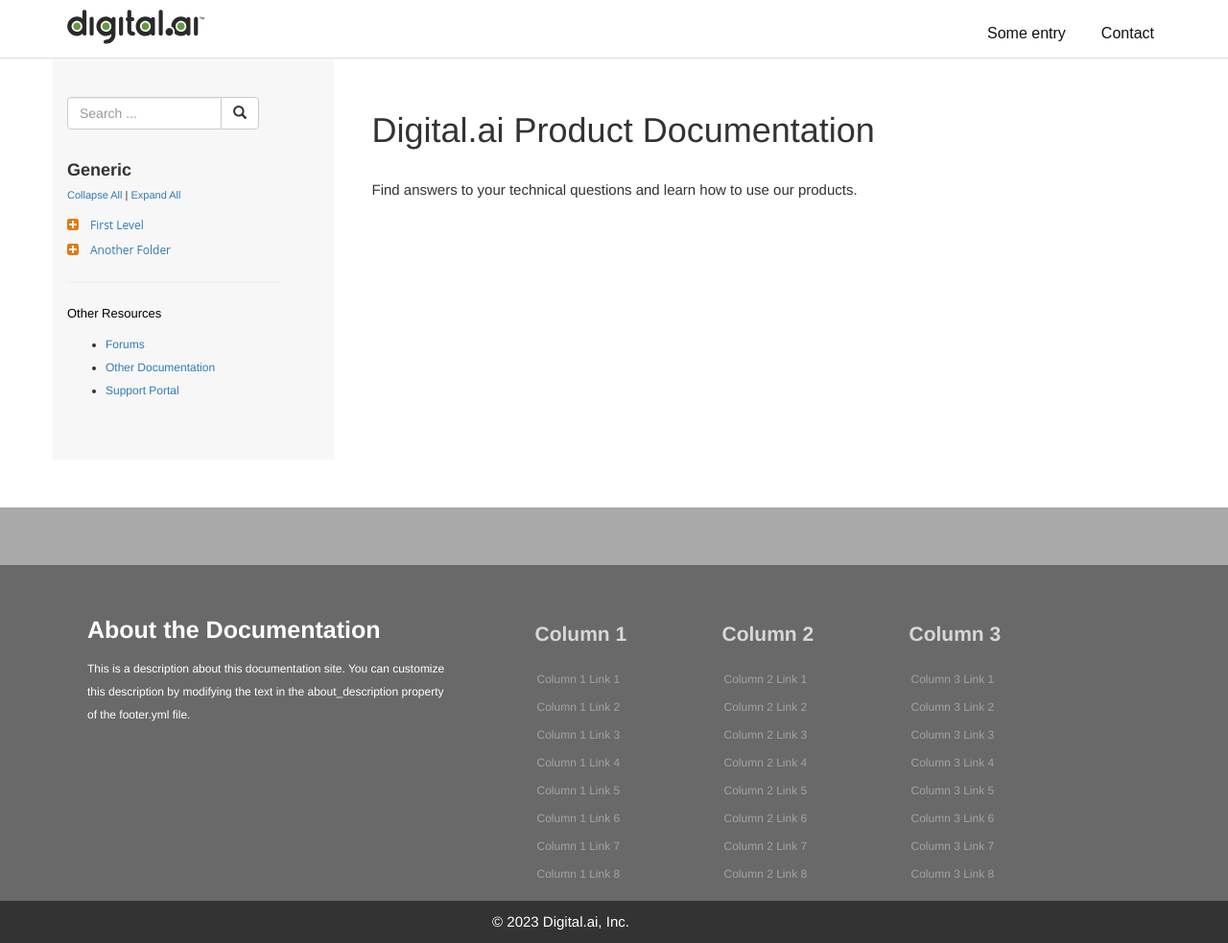
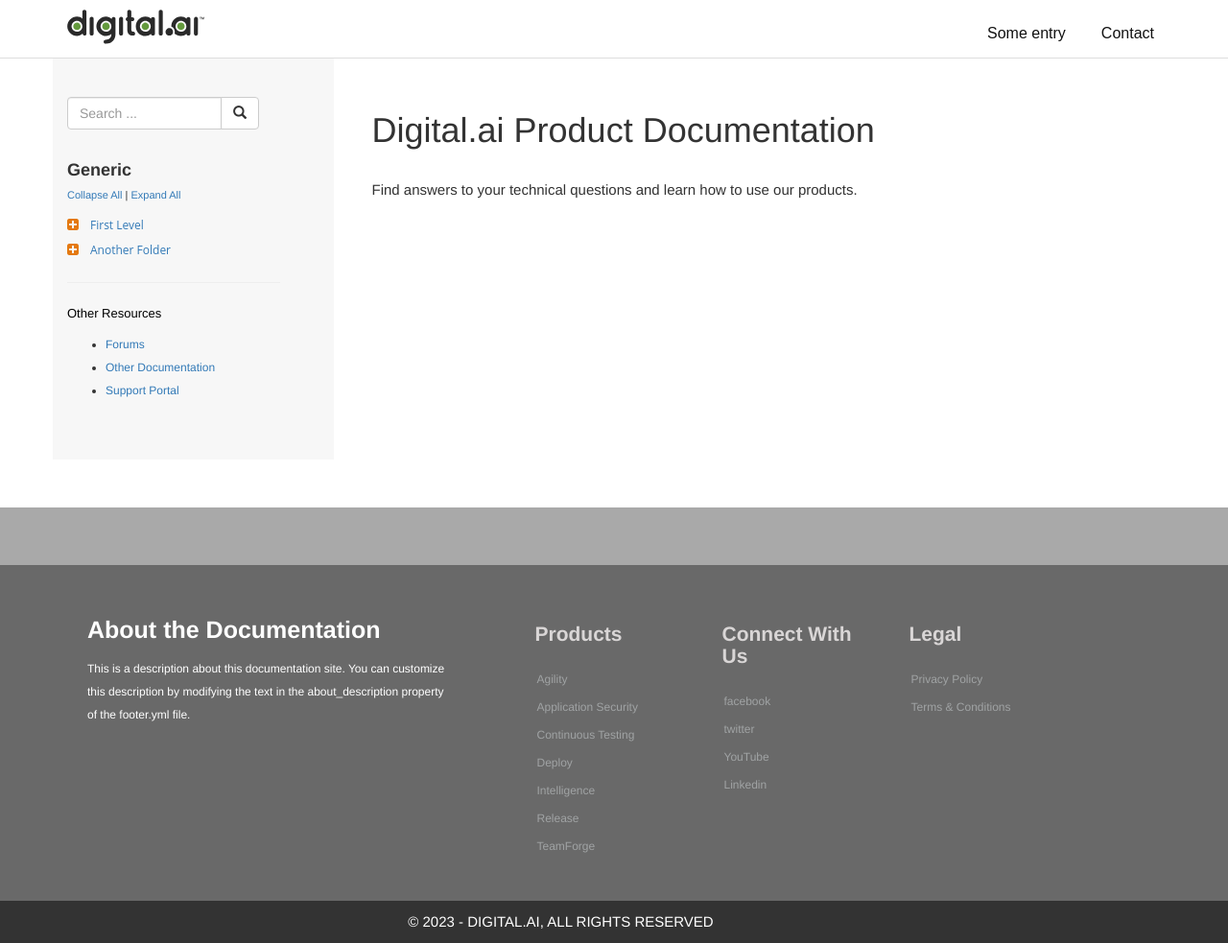
Before and after one commit to mahendranjayavel/multi-output, a Jekyll site: the page built from index.md, in a window 1280 px wide and 983 px high. Shown: the whole window at 96% size. Built offline with Jekyll 4.4.1, drawn with Linux system fonts in a browser that asks for light colours; nearby versions of some CDN libraries; comment, search, counter and statistics services are not loaded.

Commit message:
footer updates, copyright text updates

```diff
--- a/_config.yml
+++ b/_config.yml
@@ -4,7 +4,7 @@ title: Digital.ai TeamForge
 logo: companylogo.svg
 favicon: favicon.ico
 url: https://hilarious-truffle-95b68d.netlify.app
-copyright: 2023 Digital.ai, Inc.
+copyright: 2023 - DIGITAL.AI, ALL RIGHTS RESERVED
 
 language: english
 target: web
--- a/_data/footer.yml
+++ b/_data/footer.yml
@@ -3,84 +3,51 @@ about_description: >
   This is a description about this documentation site. You can customize this description by modifying the text in
   the about_description property of the footer.yml file.
 
-column1_title: Column 1
+column1_title: Products
 column1_links:
   -
-    target: http://someurl1.com
-    text: Column 1 Link 1
+    target: https://digital.ai/products/agility/
+    text: Agility
   -
-    target: http://someurl2.com
-    text: Column 1 Link 2
+    target: https://digital.ai/products/application-security/
+    text: Application Security
   -
-    target: http://someurl3.com
-    text: Column 1 Link 3
+    target: https://digital.ai/products/continuous-testing/
+    text: Continuous Testing
   -
-    target: http://someurl4.com
-    text: Column 1 Link 4
+    target: https://digital.ai/products/deploy/
+    text: Deploy
   -
-    target: http://someurl5.com
-    text: Column 1 Link 5
+    target: https://digital.ai/products/intelligence/
+    text: Intelligence
   -
-    target: http://someurl6.com
-    text: Column 1 Link 6
+    target: https://digital.ai/products/release/
+    text: Release
   -
-    target: http://someurl7.com
-    text: Column 1 Link 7
-  -
-    target: http://someurl8.com
-    text: Column 1 Link 8
+    target: https://digital.ai/products/teamforge/
+    text: TeamForge
 
 
-column2_title: Column 2
+column2_title: Connect With Us
 column2_links:
   -
     target: http://someurl1.com
-    text: Column 2 Link 1
+    text: facebook
   -
     target: http://someurl2.com
-    text: Column 2 Link 2
+    text: twitter
   -
     target: http://someurl3.com
-    text: Column 2 Link 3
+    text: YouTube
   -
     target: http://someurl4.com
-    text: Column 2 Link 4
-  -
-    target: http://someurl5.com
-    text: Column 2 Link 5
-  -
-    target: http://someurl6.com
-    text: Column 2 Link 6
-  -
-    target: http://someurl7.com
-    text: Column 2 Link 7
-  -
-    target: http://someurl8.com
-    text: Column 2 Link 8
+    text: Linkedin
 
-column3_title: Column 3
+column3_title: Legal
 column3_links:
   -
-    target: http://someurl1.com
-    text: Column 3 Link 1
+    target: https://digital.ai/privacy-policy/
+    text: Privacy Policy
   -
-    target: http://someurl2.com
-    text: Column 3 Link 2
-  -
-    target: http://someurl3.com
-    text: Column 3 Link 3
-  -
-    target: http://someurl4.com
-    text: Column 3 Link 4
-  -
-    target: http://someurl5.com
-    text: Column 3 Link 5
-  -
-    target: http://someurl6.com
-    text: Column 3 Link 6
-  -
-    target: http://someurl7.com
-    text: Column 3 Link 7
-  -
-    target: http://someurl8.com
-    text: Column 3 Link 8
+    target: https://digital.ai/digital-ai-terms-and-policies/
+    text: Terms & Conditions
```
